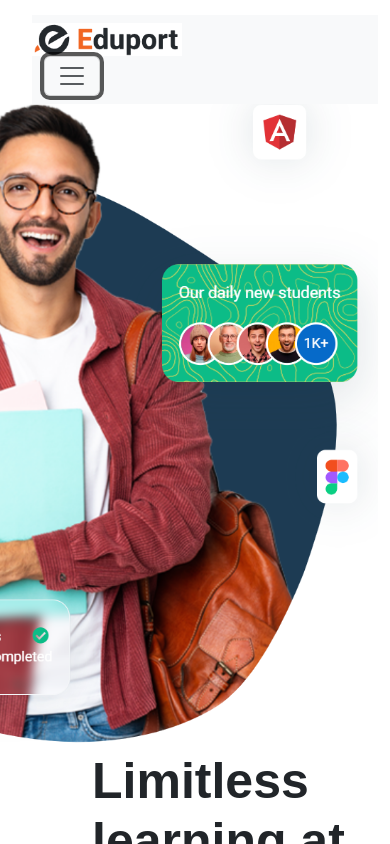
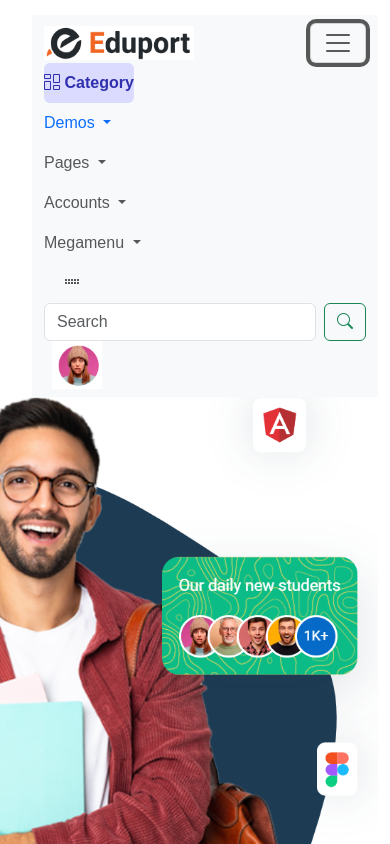
Before and after one commit to Suprakash-Dhar-PW/end-sem-project, a plain HTML site: page index.html in a window 390 px wide. Both pictures are taken after a click on the button "Toggle navigation". Shown: the top 844 px of the page. Drawn offline with nearby package versions, Linux system fonts and the light colour scheme.

Commit message:
Made the nav bar responsive

```diff
--- a/index.html
+++ b/index.html
@@ -149,9 +149,9 @@
 <body class="container-fluid">
     <header style="margin-top: 15px; margin-left: 20px; z-index: 3;">
         <nav class="navbar navbar-expand-lg bg-body-tertiary">
+            <div class="container-fluid">
                 <img src="files/images/eduport.png" alt="" width="150">
-            <div class="container-fluid">
-              <button class="navbar-toggler" type="button" data-bs-toggle="collapse">
+                <button class="navbar-toggler" type="button" data-bs-toggle="collapse" data-bs-target="#navbarSupportedContent" aria-controls="navbarSupportedContent" aria-expanded="false" aria-label="Toggle navigation">
                     <span class="navbar-toggler-icon"></span>
                 </button>
                 <div class="collapse navbar-collapse" id="navbarSupportedContent">
@@ -184,9 +184,10 @@
                         </li>
                     </ul>
                     <form class="d-flex" role="search">
-                  <input class="form-control me-2 " type="search" placeholder="Search"><span class="bi bi-search" style="margin-top: 6px;"></span>
+                        <input class="form-control me-2" type="search" placeholder="Search">
+                        <button class="btn btn-outline-success" type="submit"><span class="bi bi-search"></span></button>
                     </form>
-                <img src="files/images/img round.png" alt="" width="50">
+                    <img src="files/images/img round.png" alt="" width="50" class="ms-2">
                 </div>
             </div>
         </nav>
```
Lines whose indentation alone changed are shown as unchanged.
